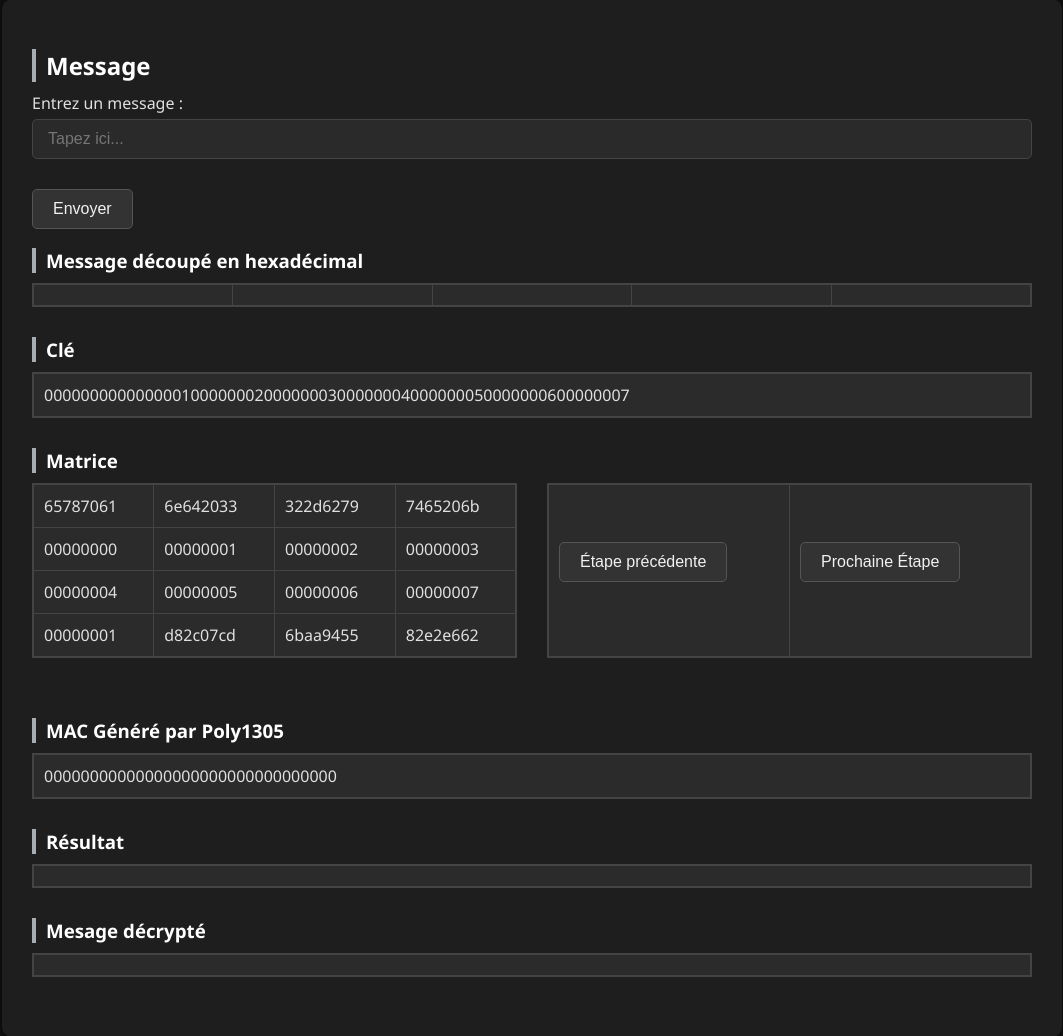
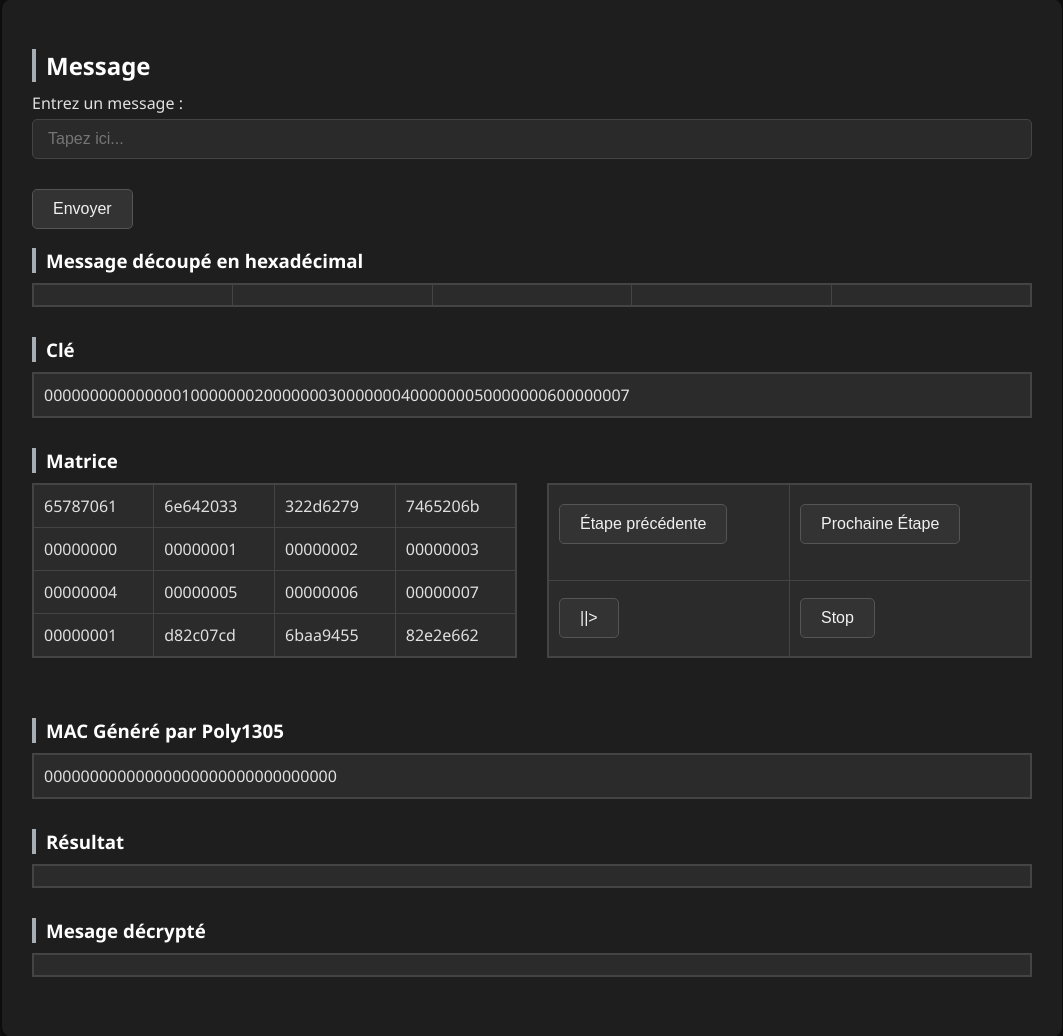
Before and after one commit to alegouix/projet_crypto_L3, a Django app: page / in a window 1280 px wide. Shown: the part 41-1077 px from the top of the page, without its empty margins (108-1171 px from the left). Run offline with Django 5.2, Linux system fonts and the light colour scheme.

Commit message:
Ajout play

```diff
--- a/application/polls/static/polls/style.css
+++ b/application/polls/static/polls/style.css
@@ -96,7 +96,7 @@ a:hover, button:hover {
     text-decoration: underline;
 }
 
-button[type="submit"] {
+button[type="submit"], #play, #stop {
     background-color: #333; /* fond sombre */
     color: #f1f1f1; /* texte clair */
     padding: 10px 20px;
@@ -108,7 +108,7 @@ button[type="submit"] {
 }
 
 /* Effet au survol */
-button[type="submit"]:hover {
+button[type="submit"]:hover, #play:hover , #stop:hover{
     background-color: #4dabf7; /* bleu cohérent avec le style des liens */
     color: #000;
     text-decoration: none; /* override du underline global */
@@ -116,7 +116,7 @@ button[type="submit"]:hover {
 }
 
 /* Effet lorsqu'on clique */
-button[type="submit"]:active {
+button[type="submit"]:active, #play:active, #stop:active {
     transform: scale(0.98);
     background-color: #339af0;
 }
--- a/application/polls/templates/polls/index.html
+++ b/application/polls/templates/polls/index.html
@@ -82,14 +82,22 @@
                     <td>
                         <form id="form_control_previous" method="POST">
                             {% csrf_token %}
-                            <button type="submit">Étape précédente</button>
+                            <button id="buttonPrevious" type="submit">Étape précédente</button>
                         </form>
                     </td>
                     <td>
                         <form id="form_control_next" method="POST">
                             {% csrf_token %}
-                            <button type="submit">Prochaine Étape</button>
+                            <button id="buttonNext" type="submit">Prochaine Étape</button>
                         </form>
+                    </td>
+                </tr>
+                <tr>
+                    <td>
+                        <button id="play">||></button>
+                    </td>
+                    <td>
+                        <button id="stop">Stop</button>
                     </td>
                 </tr>
             </tbody>
@@ -125,6 +133,9 @@
 </div>
 
 <script>
+
+var run = true;
+
 document.getElementById("form").addEventListener("submit", function(event) {
     event.preventDefault();
 
@@ -228,4 +239,20 @@ document.getElementById("form_control_previous").addEventListener("submit", func
 });
 
 
+document.getElementById("play").addEventListener("click", () => {
+    run = true;
+
+    const intervalId = setInterval(() => {
+        if (run) {
+            document.getElementById('buttonNext').click();
+        } else {
+            clearInterval(intervalId);
+        }
+    }, 200);
+});
+
+document.getElementById("stop").addEventListener("click", () => {
+    run = false;
+});
+
 </script>
```
